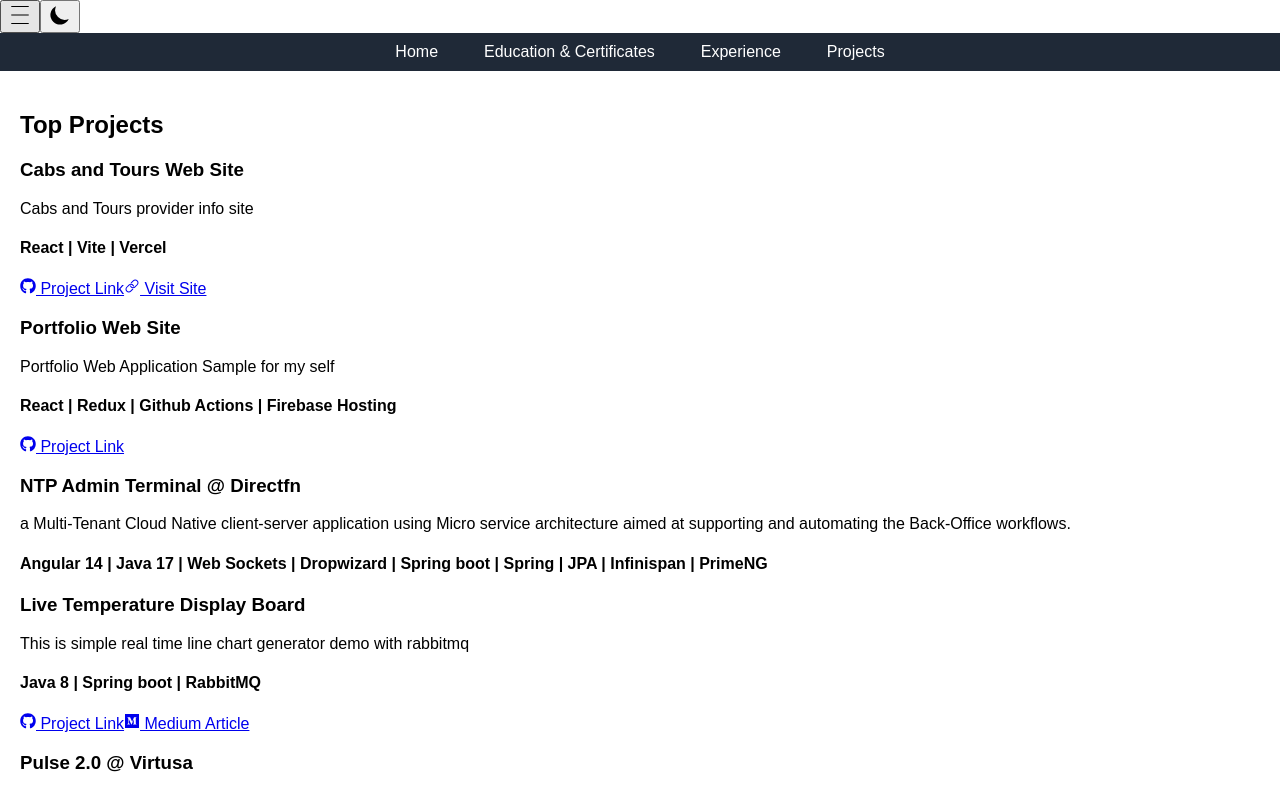
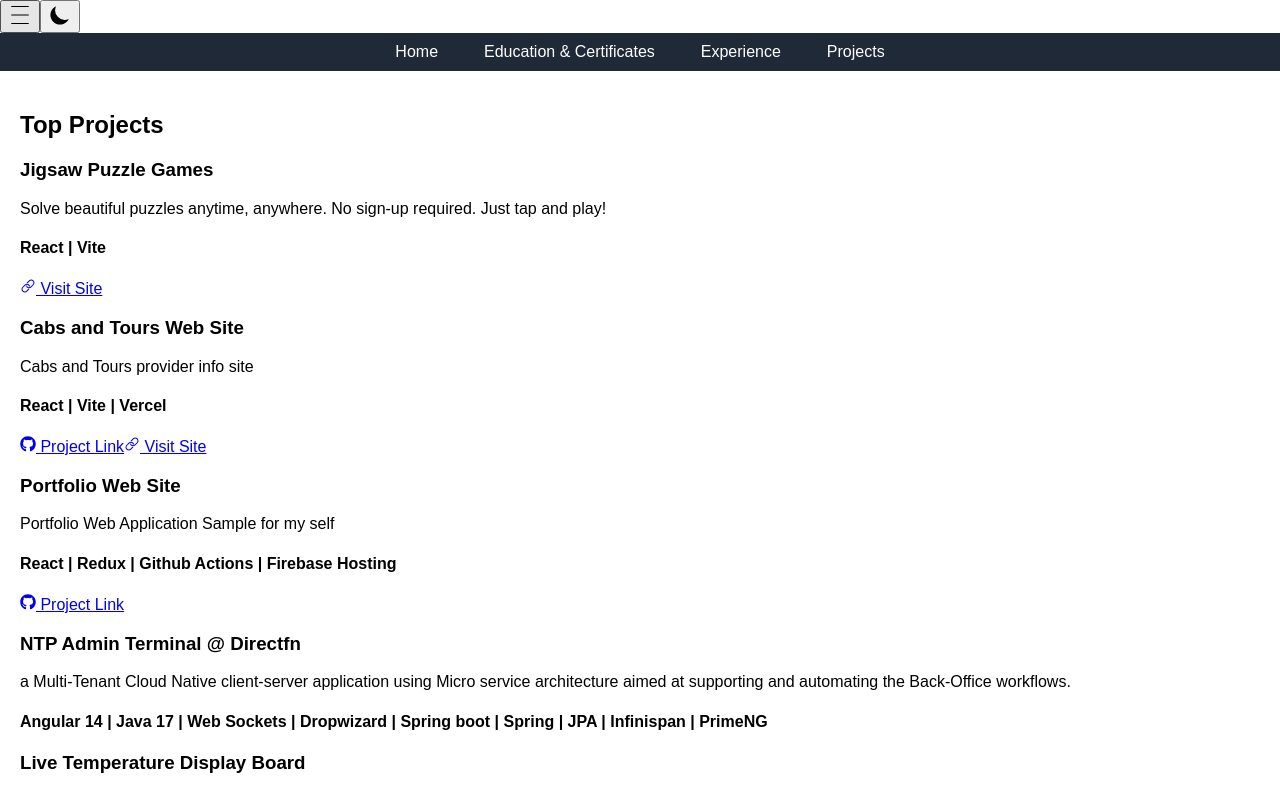
Before and after one commit to Isuru40/portfolio1.0, a React (Create React App) app: page /projects in a window 1280 px wide. Shown: the top 793 px of the page. Built offline with nearby package versions, Linux system fonts and the light colour scheme; the HTML template or start-up script is replaced by a standard one.

Commit message:
CHG | project changes

```diff
--- a/src/components/About.js
+++ b/src/components/About.js
@@ -30,7 +30,7 @@
                 <div className="md:w-2/3 text-center md:text-left flex flex-col">
                     <h1 className="text-3xl font-bold text-gray-900 dark:text-white">Hi, I'm Isuru Dhananjaya Ranaweera</h1>
                     <p className="mt-4 text-gray-700 dark:text-gray-300">
-                        Full-Stack Developer specializing in Java, React and Angular with over 4+ years of experience in building and
+                        Full-Stack Developer specializing in Java, React and Angular with over 3+ years of experience in building and
                         deploying web applications. Passionate about creating efficient, scalable, and user-friendly solutions.
                     </p>
 
--- a/src/components/Projects.js
+++ b/src/components/Projects.js
@@ -4,6 +4,14 @@
 
 const Projects = () => {
     const projects = [
+        {
+            title: 'Jigsaw Puzzle Games',
+            description: 'Solve beautiful puzzles anytime, anywhere. No sign-up required. Just tap and play!',
+            link: '',
+            technologies: 'React | Vite ',
+            mediumLink: '', // No Medium link for this project
+            prodLink: 'https://jpw.games/',
+        },
         {
             title: 'Cabs and Tours Web Site',
             description: 'Cabs and Tours provider info site',
```
